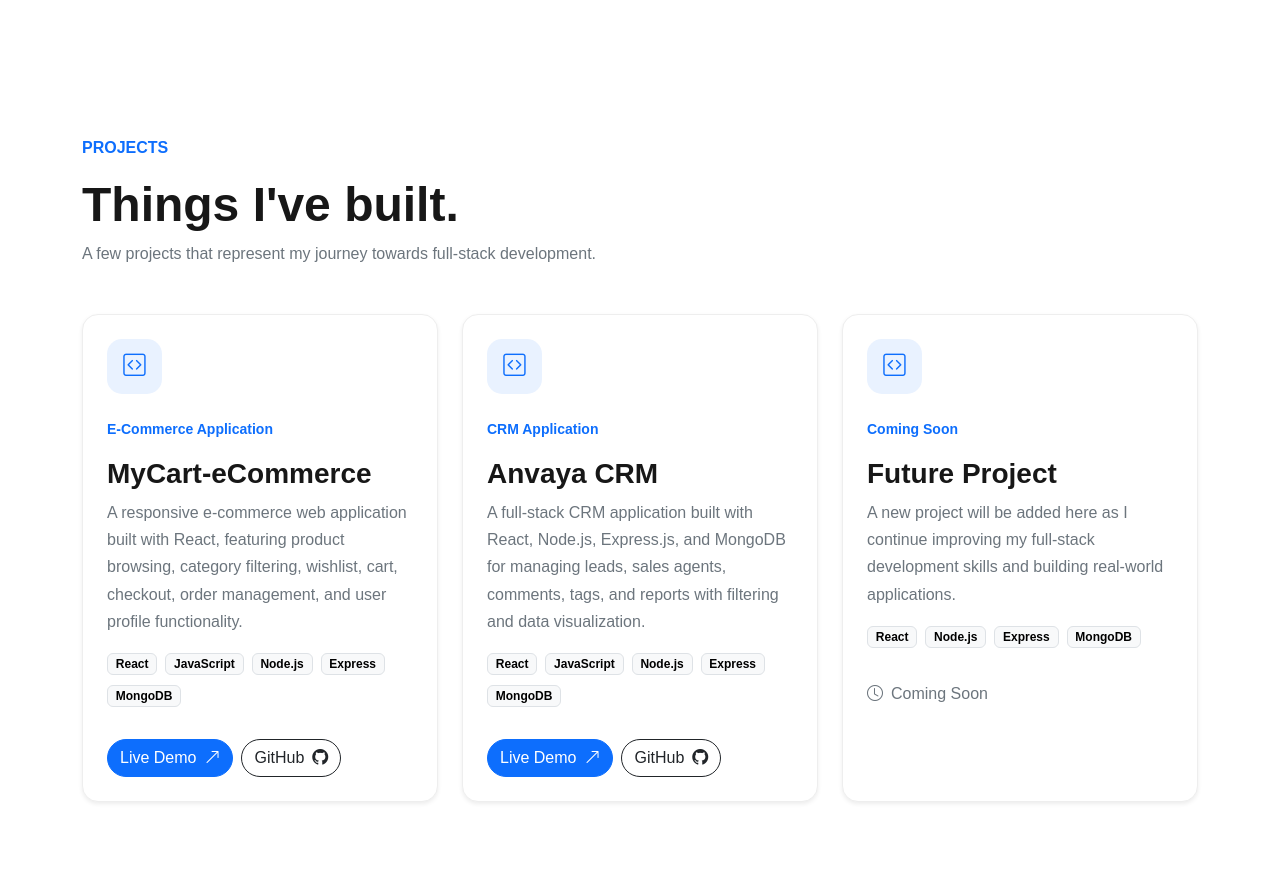
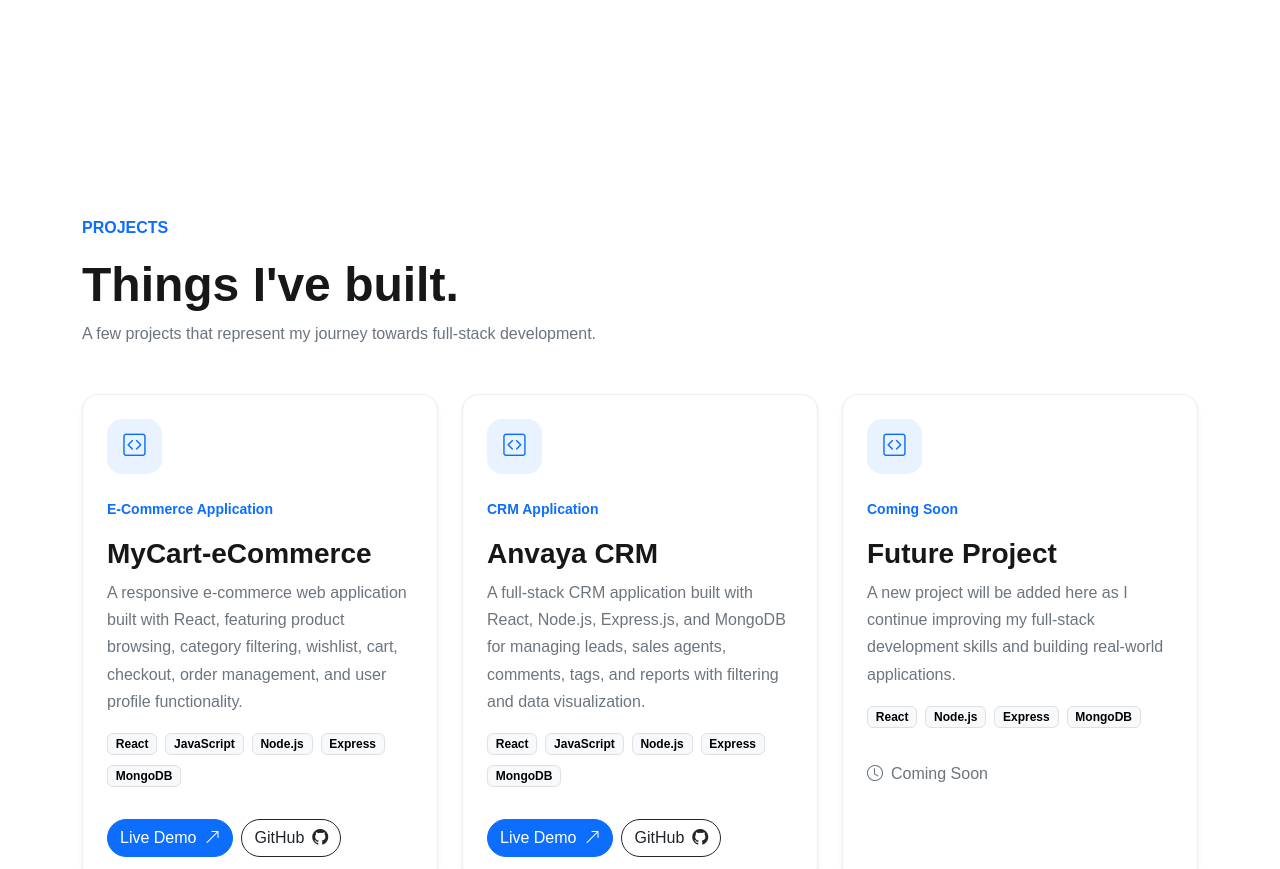
Before and after one commit to Gaurav-Kurude/Gaurav-Kurude, a React (Vite) app: page / in a window 1280 px wide. Shown: the part 680-1549 px from the top of the page. Built offline with nearby package versions, Linux system fonts and the light colour scheme.

Commit message:
gaurav-portfolio

```diff
--- a/src/App.jsx
+++ b/src/App.jsx
@@ -202,8 +202,8 @@ function App() {
       </section>
 
       {/* Projects Section */}
-      <section id="projects" className="pb-5 pt-2 bg-white">
-        <div className="container pb-5 pt-2">
+      <section id="projects" className="py-5 bg-white">
+        <div className="container py-5">
           <div className="mb-5">
             <p className="text-primary fw-semibold">PROJECTS</p>
 
```
